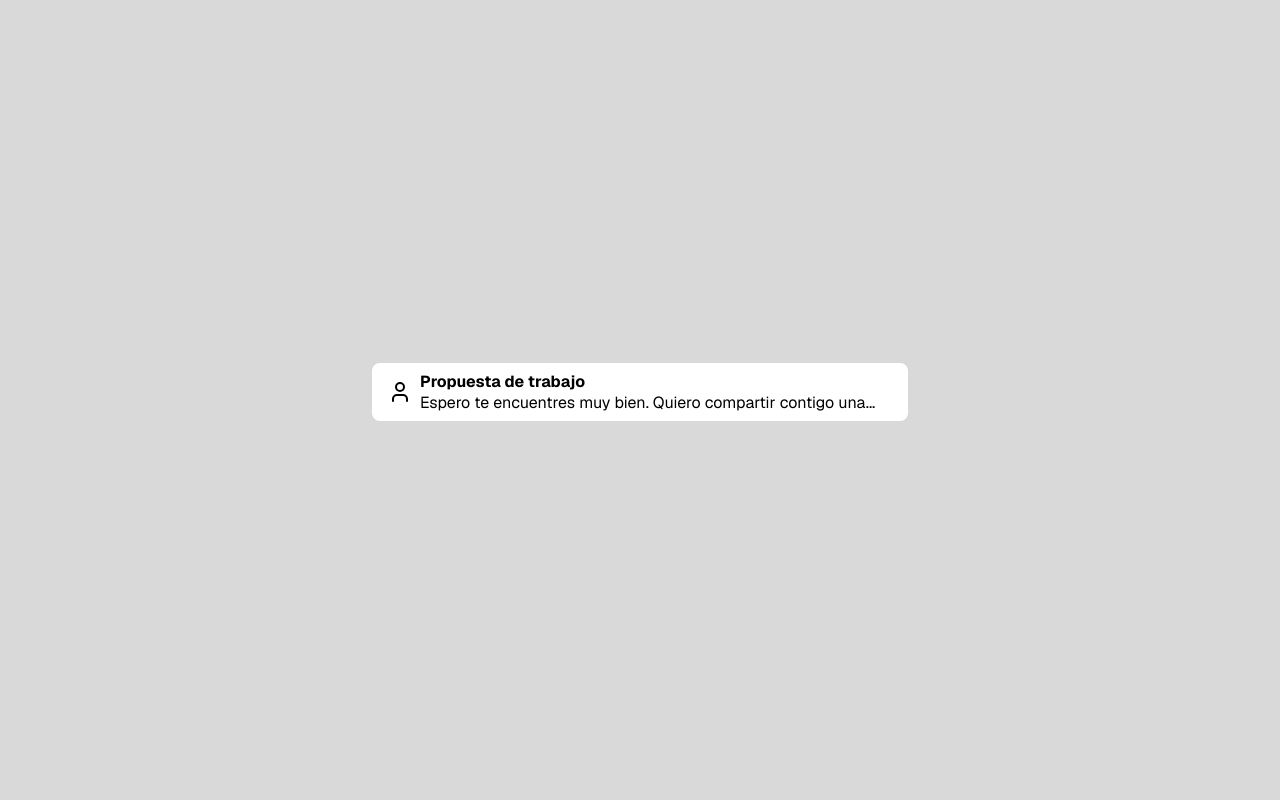
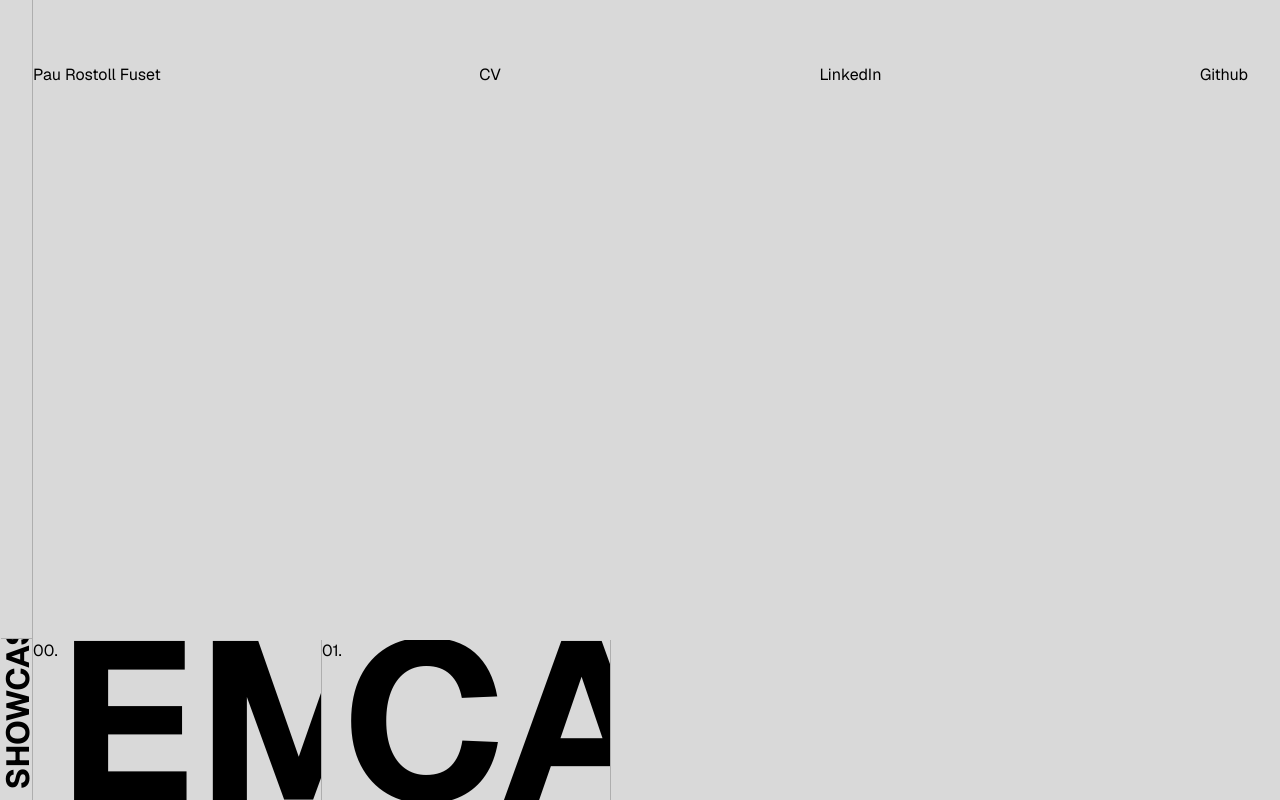
Before and after one commit to prosfus/Portfolio, a React (Vite) app: page / in a window 1280 px wide. Built offline with nearby package versions, Linux system fonts and the light colour scheme.

Commit message:
feat: highlighted component on center

```diff
--- a/src/App.tsx
+++ b/src/App.tsx
@@ -1,6 +1,15 @@
+import { motion } from "framer-motion";
 import Email from "./components/Email";
+import { useState } from "react";
+import ProyectCard from "./ProyectCard";
+import { AnimatePresence } from "motion/react";
+import CTI from "./components/CTI";
+import HighlightedComponent from "./components/HighlightedComponent";
 
 function App() {
+  const [itemHovered, setItemHovered] = useState<string>();
+  const [itemSelected, setItemSelected] = useState<string>();
+
   return (
     <div
       style={{
@@ -8,11 +17,130 @@ function App() {
         height: "100vh",
         backgroundColor: "#d9d9d9",
         display: "flex",
-        justifyContent: "center",
         alignItems: "center",
       }}
     >
-      <Email />
+      <div
+        style={{
+          borderLeft: "1px solid #AEAEAE",
+          margin: "0 2rem",
+          height: "100%",
+          width: "100%",
+          display: "flex",
+          flexDirection: "column",
+          justifyContent: "space-between",
+        }}
+      >
+        <div
+          style={{
+            width: "100%",
+            display: "flex",
+            flexDirection: "row",
+            alignItems: "baseline",
+            justifyContent: "space-between",
+            padding: "4rem 0 1rem 0",
+          }}
+        >
+          <div>Pau Rostoll Fuset</div>
+          <div>CV</div>
+          <div>LinkedIn</div>
+          <div>Github</div>
+        </div>
+        <div
+          style={{
+            flexGrow: 1,
+            flexBasis: 0,
+            overflow: "hidden",
+            width: "100%",
+            display: "flex",
+            justifyContent: "center",
+            alignItems: "center",
+          }}
+        >
+          <div
+            style={{
+              height: "100%",
+              width: "100%",
+              display: "flex",
+              justifyContent: "center",
+              alignItems: "center",
+            }}
+          >
+            <AnimatePresence mode="popLayout">
+              <HighlightedComponent
+                key="email"
+                id="00"
+                itemHovered={itemHovered}
+                itemSelected={itemSelected}
+              >
+                <Email key="email" />
+              </HighlightedComponent>
+              <HighlightedComponent
+                key="cti"
+                id="01"
+                itemHovered={itemHovered}
+                itemSelected={itemSelected}
+              >
+                <CTI key="cti" />
+              </HighlightedComponent>
+            </AnimatePresence>
+          </div>
+        </div>
+        <div
+          style={{
+            width: "100%",
+            display: "flex",
+            flexDirection: "row",
+            alignItems: "baseline",
+            padding: "4rem 0 0 0",
+            position: "relative",
+          }}
+        >
+          <div
+            style={{
+              position: "absolute",
+              bottom: 0,
+              borderRight: "1px solid #AEAEAE",
+              height: "2rem",
+              width: "calc(10rem + 1px)",
+              transform: "rotate(-90deg)",
+              transformOrigin: "left bottom",
+              display: "flex",
+              flexDirection: "row",
+              alignItems: "center",
+              justifyContent: "center",
+              overflow: "hidden",
+            }}
+          >
+            <motion.h1
+              style={{ fontSize: "2rem" }}
+              initial={{ x: -185 }}
+              animate={{ x: 185 }}
+              transition={{
+                repeat: Infinity,
+                duration: 3.5,
+                ease: "linear",
+              }}
+            >
+              SHOWCASE
+            </motion.h1>
+          </div>
+          <ProyectCard
+            id={"00"}
+            name="EMAIL"
+            setItemHovered={setItemHovered}
+            setItemSelected={setItemSelected}
+            isSelected={itemSelected === "00"}
+          />
+          <ProyectCard
+            id={"01"}
+            name="CALLS"
+            setItemHovered={setItemHovered}
+            setItemSelected={setItemSelected}
+            isSelected={itemSelected === "01"}
+          />
+        </div>
+      </div>
     </div>
   );
 }
--- /dev/null
+++ b/src/ProyectCard.tsx
@@ -0,0 +1,58 @@
+import { motion } from "framer-motion";
+
+interface ProyectCardProps {
+  id: string;
+  name: string;
+  setItemHovered: (id?: string) => void;
+  setItemSelected: (id?: string) => void;
+  isSelected: boolean;
+}
+
+export default function ProyectCard({
+  id,
+  name,
+  setItemHovered,
+  setItemSelected,
+  isSelected,
+}: ProyectCardProps) {
+  return (
+    <motion.div
+      initial={{ width: "18rem" }}
+      layoutId={`proyect-card-${id}`}
+      animate={{ width: isSelected ? "50rem" : "18rem" }}
+      whileHover={{ width: "50rem", paddingLeft: "5rem" }}
+      onHoverStart={() => setItemHovered(id)}
+      onHoverEnd={() => setItemHovered(undefined)}
+      onClick={() => setItemSelected(isSelected ? undefined : id)}
+      style={{
+        height: "10rem",
+        display: "flex",
+        flexDirection: "row",
+        justifyContent: "flex-start",
+        alignItems: "center",
+        maxHeight: "10rem",
+        overflow: "hidden",
+        borderRight: "1px solid #AEAEAE",
+        cursor: "pointer",
+      }}
+    >
+      <motion.div
+        layoutId={`proyect-card-number-${id}`}
+        style={{
+          height: "100%",
+          display: "flex",
+          justifyContent: "center",
+          alignItems: "flex-start",
+        }}
+      >
+        <span>{id}.</span>
+      </motion.div>
+      <motion.h1
+        layoutId={`proyect-card-name-${id}`}
+        style={{ fontSize: "14rem" }}
+      >
+        {name}
+      </motion.h1>
+    </motion.div>
+  );
+}
--- /dev/null
+++ b/src/components/CTI/index.tsx
@@ -0,0 +1,5 @@
+function CTI() {
+  return <div>CTI</div>;
+}
+
+export default CTI;
--- a/src/components/Email/components/EmailItem.tsx
+++ b/src/components/Email/components/EmailItem.tsx
@@ -4,19 +4,26 @@ import {
   Reply,
   ReplyAll,
   SendHorizonal,
-  Trash,
   Trash2,
   User,
 } from "lucide-react";
 import { AnimatePresence, motion, MotionConfig } from "motion/react";
 import { useState } from "react";
 
-type Mode = "expanded" | "collapsed" | "editing";
+type Mode = "collapsed" | "expanded" | "editing";
+
 export default function EmailItem() {
   const [mode, setMode] = useState<Mode>("collapsed");
   const isExpanded = mode === "expanded" || mode === "editing";
 
   return (
+    <motion.div
+      exit={{
+        opacity: 0,
+      }}
+      transition={{ duration: 0.5, type: "spring" }}
+      style={{ display: "flex", flexDirection: "column", gap: "1rem" }}
+    >
       <MotionConfig transition={{ duration: 0.5, type: "spring" }}>
         <motion.div
           layout
@@ -113,12 +120,13 @@ export default function EmailItem() {
               )}
             </AnimatePresence>
           </motion.div>
-        <AnimatePresence mode="popLayout">
           {isExpanded && (
             <motion.p
-              initial={{ opacity: 0, y: -100 }}
-              animate={{ opacity: 1, y: 0 }}
-              exit={{ opacity: 0 }}
+              layoutId="email-body"
+              key="email-body"
+              initial={{ opacity: 0, y: -100, filter: "blur(6px)" }}
+              animate={{ opacity: 1, y: 0, filter: "blur(0px)" }}
+              transition={{ delay: 0.03, duration: 0.5, type: "spring" }}
               style={{
                 marginLeft: "2.5rem",
                 marginTop: "0.5rem",
@@ -129,13 +137,17 @@ export default function EmailItem() {
               {full_email}
             </motion.p>
           )}
-        </AnimatePresence>
         </motion.div>
         <div>
           <AnimatePresence mode="popLayout">
             {mode === "editing" && (
               <motion.div
-              initial={{ scale: 0.9, opacity: 0, y: -100, filter: "blur(6px)" }}
+                initial={{
+                  scale: 0.9,
+                  opacity: 0,
+                  y: -100,
+                  filter: "blur(6px)",
+                }}
                 animate={{ scale: 1, opacity: 1, y: 0, filter: "blur(0px)" }}
                 exit={{ scale: 0.9, opacity: 0, y: -100, filter: "blur(6px)" }}
                 style={{
@@ -187,7 +199,11 @@ export default function EmailItem() {
                       className="app-input"
                     />
                   </div>
-                <textarea placeholder="Cuerpo" className="app-input" rows={5} />
+                  <textarea
+                    placeholder="Cuerpo"
+                    className="app-input"
+                    rows={5}
+                  />
                 </div>
                 <div
                   style={{
@@ -249,6 +265,7 @@ export default function EmailItem() {
           </AnimatePresence>
         </div>
       </MotionConfig>
+    </motion.div>
   );
 }
 
--- a/src/components/Email/index.tsx
+++ b/src/components/Email/index.tsx
@@ -1,17 +1,7 @@
 import EmailItem from "./components/EmailItem";
 
 function Email() {
-  return (
-    <div
-      style={{
-        display: "flex",
-        flexDirection: "column",
-        gap: "1rem",
-      }}
-    >
-      <EmailItem />
-    </div>
-  );
+  return <EmailItem />;
 }
 
 export default Email;
--- /dev/null
+++ b/src/components/HighlightedComponent.tsx
@@ -0,0 +1,46 @@
+import { motion } from "motion/react";
+
+interface Props {
+  itemHovered?: string;
+  itemSelected?: string;
+  id: string;
+  children: React.ReactNode;
+}
+
+export default function HighlightedComponent({
+  itemHovered,
+  itemSelected,
+  id,
+  children,
+}: Props) {
+  const isHovered = itemHovered === id;
+  const isSelected = itemSelected === id;
+
+  return (
+    (isHovered || (isSelected && !isHovered && !itemHovered)) && (
+      <motion.div
+        key={id}
+        initial={{
+          filter: "blur(4px)",
+          opacity: 0,
+          scale: 0.9,
+        }}
+        animate={{
+          filter:
+            itemHovered && itemSelected !== itemHovered
+              ? "blur(4px)"
+              : "blur(0px)",
+          opacity: 1,
+          scale: 1,
+        }}
+        exit={{
+          filter: "blur(4px)",
+          opacity: 0,
+          scale: 1,
+        }}
+      >
+        {children}
+      </motion.div>
+    )
+  );
+}
--- a/src/index.css
+++ b/src/index.css
@@ -49,3 +49,19 @@ h6 {
   font-family: "Geist", system-ui, Avenir, Helvetica, Arial, sans-serif;
   font-weight: bold;
 }
+
+.project-card {
+  position: relative;
+}
+
+.project-card::before {
+  height: 5px;
+  width: 5px;
+  background-color: #aeaeae;
+  content: "";
+  position: absolute;
+  top: 0;
+  left: calc(100% + 0.5px);
+  transform: translateX(-50%) translateY(-50%) rotate(-45deg);
+  clip-path: polygon(0 0, 0 100%, 100% 100%);
+}
```
Lines whose indentation alone changed are shown as unchanged.
